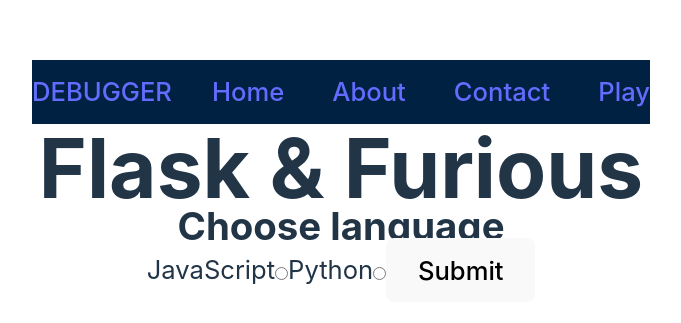
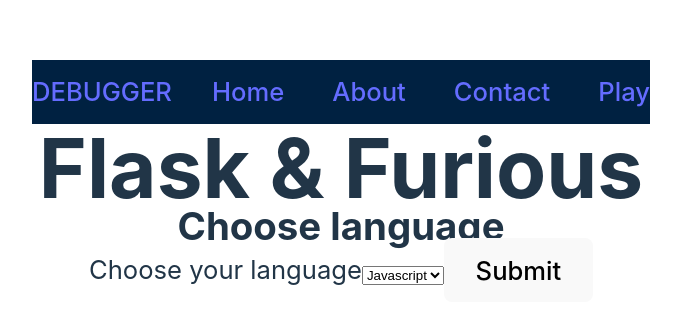
Before and after one commit to Flask-and-Furious/client_side, a React (Vite) app: page /language in a window 1280 px wide. Shown: the part 219-542 px from the top of the page, without its empty margins (299-980 px from the left). Built offline with nearby package versions, Linux system fonts and the light colour scheme.

Commit message:
change from radio to select update props respectively

```diff
--- a/src/components/Option/index.jsx
+++ b/src/components/Option/index.jsx
@@ -1,12 +1,15 @@
 import React from "react";
 
-function Option({ topic, forAndIdAttr, nameAttr }) {
+function Option() {
   return (
     <>
-      <label htmlFor={forAndIdAttr} role="label">
-        {topic}
+      <label htmlFor="language" role="label">
+        Choose your language
       </label>
-      <input type="radio" name={nameAttr} id={forAndIdAttr} role="input" />
+      <select name="language" id="language">
+        <option value="javascript">Javascript</option>
+        <option value="python">Python</option>
+      </select>
     </>
   );
 }
--- a/src/pages/Language/index.jsx
+++ b/src/pages/Language/index.jsx
@@ -8,18 +8,7 @@ function LanguagePage() {
       <Title title="Flask & Furious" />
       <Subtitle subtitle="Choose language" />
       <form action="" role="form">
-        <Option
-          topic="JavaScript"
-          text="Which line number is wrong?"
-          forAndIdAttr="javascript"
-          nameAttr="language"
-        />
-        <Option
-          topic="Python"
-          text="Which line number is wrong?"
-          forAndIdAttr="python"
-          nameAttr="language"
-        />
+        <Option />
         <Button text="Submit" />
       </form>
     </>
```
